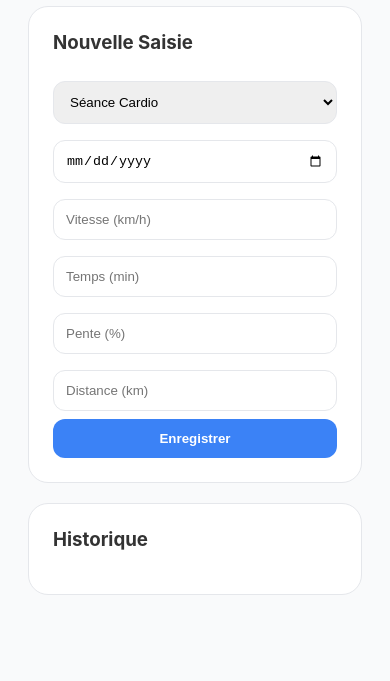
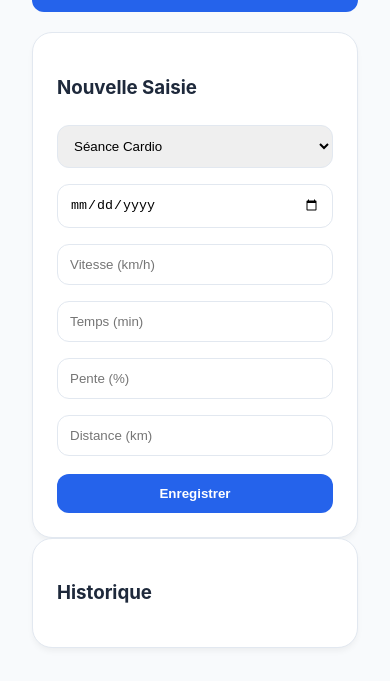
Before and after one commit to elyeshs/health-tracker, a plain HTML site: page index.html in a window 390 px wide. Shown: the part 163-844 px from the top of the page. Drawn offline with nearby package versions, Linux system fonts and the light colour scheme.

Commit message:
Refactor style.css for improved design and responsiveness
Updated CSS variables for colors and layout adjustments.

```diff
--- a/style.css
+++ b/style.css
@@ -1,12 +1,25 @@
-:root { --bg: #f9fafb; --card: #ffffff; --accent: #3b82f6; }
-body { font-family: -apple-system, BlinkMacSystemFont, "Segoe UI", Roboto, sans-serif; background: var(--bg); padding: 20px; color: #333; }
-.container { max-width: 1000px; margin: auto; }
-header { display: flex; justify-content: space-between; align-items: center; margin-bottom: 20px; }
-.bento-grid { display: grid; grid-template-columns: 1fr 2fr; gap: 20px; }
-.card { background: var(--card); padding: 24px; border-radius: 20px; border: 1px solid #e5e7eb; }
-h3 { margin-top: 0; }
-input, select { width: 100%; padding: 12px; margin: 8px 0; border: 1px solid #e5e7eb; border-radius: 12px; box-sizing: border-box; }
-button { width: 100%; padding: 12px; background: var(--accent); color: white; border: none; border-radius: 12px; cursor: pointer; font-weight: bold; }
-.row { padding: 12px 0; border-bottom: 1px solid #f3f4f6; }
-.blur { filter: blur(8px); pointer-events: none; }
-@media (max-width: 768px) { .bento-grid { grid-template-columns: 1fr; } }
+:root {
+    --bg: #f8fafc;
+    --card: #ffffff;
+    --primary: #2563eb;
+    --text: #1e293b;
+    --border: #e2e8f0;
+}
+
+body { font-family: 'Inter', system-ui, sans-serif; background: var(--bg); color: var(--text); padding: 2rem; margin: 0; }
+.container { max-width: 1100px; margin: 0 auto; display: grid; grid-template-columns: 350px 1fr; gap: 20px; }
+
+.card { background: var(--card); padding: 24px; border-radius: 20px; border: 1px solid var(--border); box-shadow: 0 4px 6px -1px rgba(0,0,0,0.05); }
+
+h2 { font-size: 1.2rem; margin-bottom: 20px; color: #64748b; font-weight: 500; }
+
+input, select { width: 100%; padding: 12px; margin: 8px 0; border: 1px solid var(--border); border-radius: 12px; box-sizing: border-box; }
+button { width: 100%; padding: 12px; background: var(--primary); color: white; border: none; border-radius: 12px; cursor: pointer; font-weight: 600; margin-top: 10px; }
+
+/* Tableau */
+table { width: 100%; border-collapse: collapse; margin-top: 10px; }
+th { text-align: left; color: #64748b; font-size: 0.8rem; text-transform: uppercase; padding: 12px; }
+td { padding: 16px 12px; border-top: 1px solid var(--border); font-size: 0.95rem; }
+tr:hover { background: #f1f5f9; }
+
+@media (max-width: 768px) { .container { grid-template-columns: 1fr; } }
```
